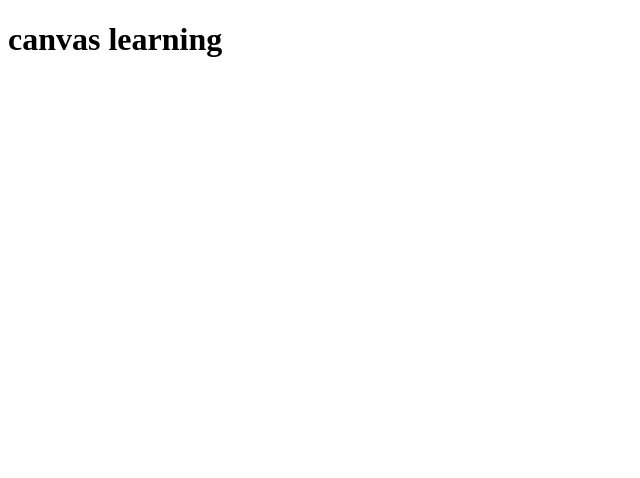
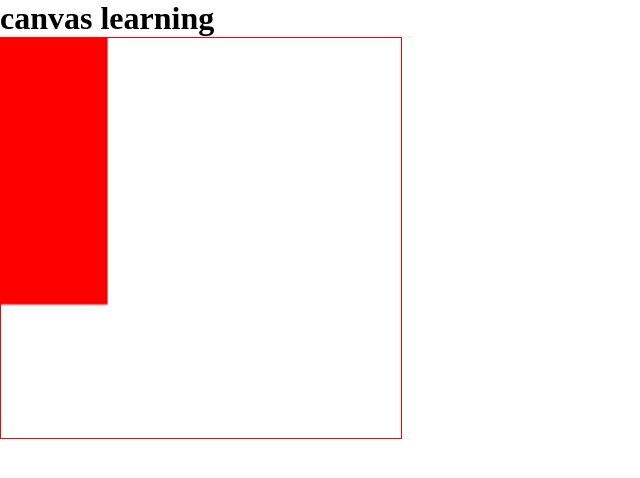
Before and after one commit to my19940202/canvas_learning, a website built with webpack: page app/index.html in a window 1280 px wide. Shown: the whole page, without its empty margins (0-640 px from the left). Built offline with nearby package versions, Linux system fonts and the light colour scheme.

Commit message:
step1 未完成

```diff
--- /dev/null
+++ b/app/global.js
@@ -0,0 +1,9 @@
+let canvas = document.getElementById('myCanvas');
+let ctx = canvas.getContext('2d');
+let Global = {
+    ctx
+}
+
+export {
+    Global
+};
--- a/app/index.html
+++ b/app/index.html
@@ -9,9 +9,22 @@
     <meta name="full-screen" content="yes">
     <meta name="x5-fullscreen" content="true">
     <title>canvas learning</title>
+    <style type="text/css">
+        * {
+            padding: 0;
+            margin: 0;
+        }
+        #myCanvas {
+            width: 400px;
+            height: 400px;
+            border: 1px solid red;
+        }
+    </style>
 <body>
     <h1>canvas learning</h1>
-    <div id="container"></div>
+    <div id="container">
+        <canvas id="myCanvas"></canvas>
+    </div>
     <script type="text/javascript" src="/index.js"></script>
 </body>
 </html>
--- a/app/index.js
+++ b/app/index.js
@@ -1,13 +1,15 @@
 let a = 'afdadf';
 let b = `----${a}----`;
-class FE {
-    constructor(name) {
-        this.name = name || 'fuck';
-        this.girlFriend = null;
-    }
-    say() {
-        console.log(`${this.name}'s girlFriend is ${this.girlFriend}`);
-    }
-}
-let xsb = new FE('xishengbo');
-xsb.say();
+// class FE {
+//     constructor(name) {
+//         this.name = name || 'fuck';
+//         this.girlFriend = null;
+//     }
+//     say() {
+//         console.log(`${this.name}'s girlFriend is ${this.girlFriend}`);
+//     }
+// }
+// let xsb = new FE('xishengbo');
+// xsb.say();
+// 简单的点面线操作
+import {step1} from './step1';
--- /dev/null
+++ b/app/step1.js
@@ -0,0 +1,11 @@
+import {Global} from './global'
+let ctx = Global.ctx;
+ctx.fillStyle = '#FF0000';
+ctx.fillRect(0, 0, 80, 100);
+console.log('fuck you ')
+
+
+let step1 = {};
+export {
+    step1
+}
```
